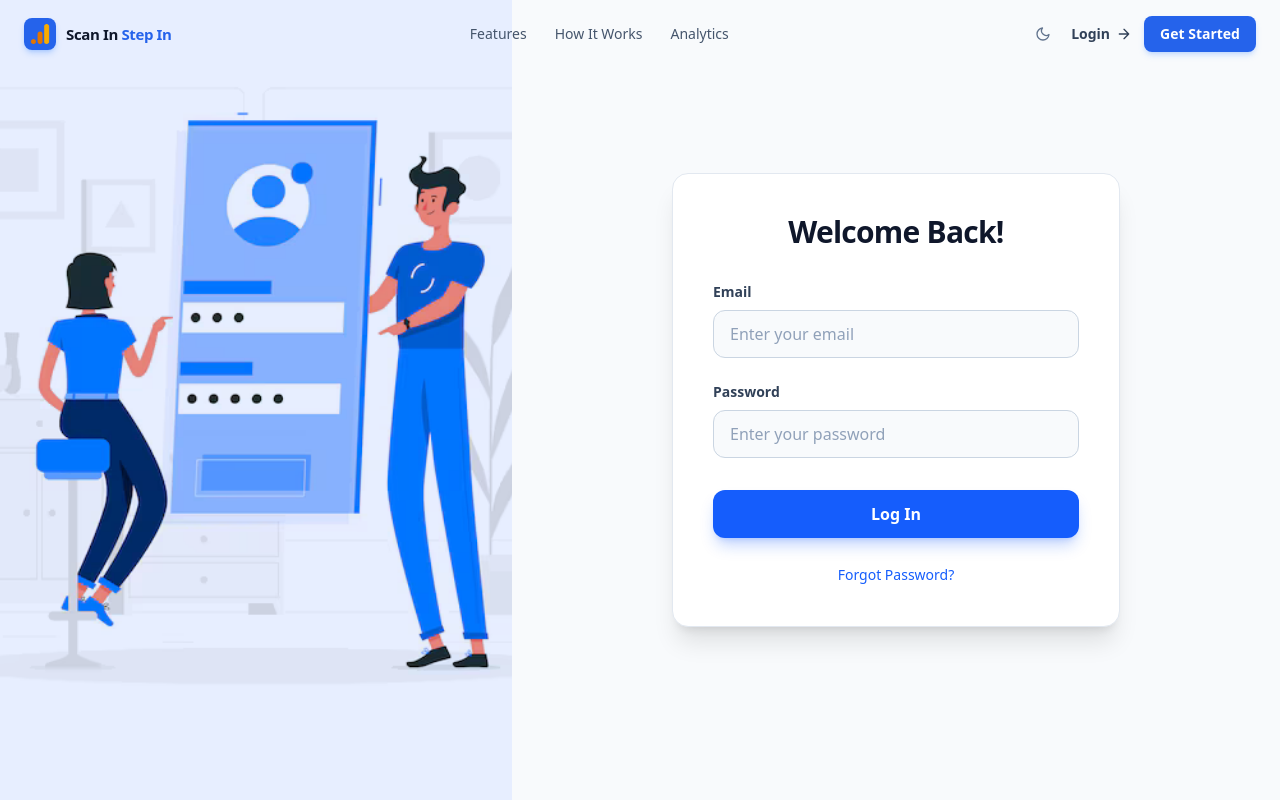
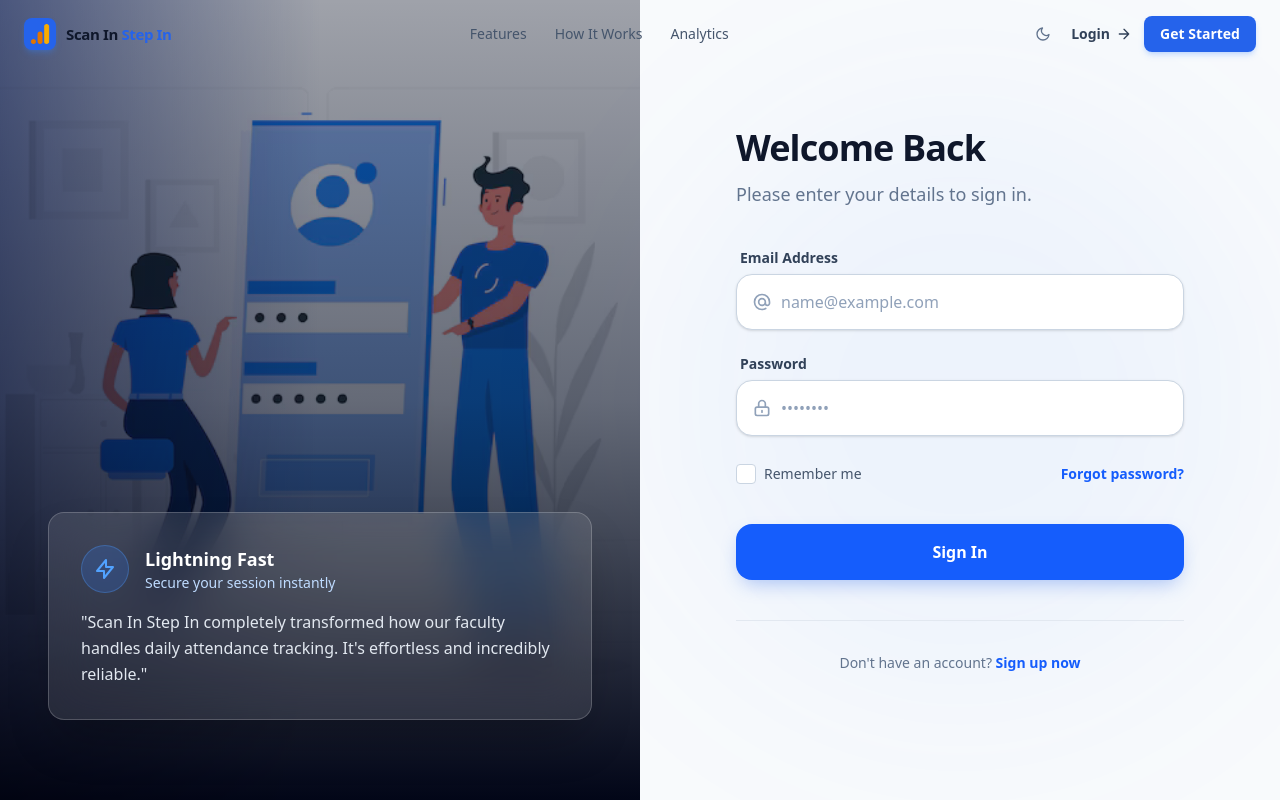
Before and after one commit to lisencetoKILL/ZONO, a React (Vite) app in the folder frontend/: page /login in a window 1280 px wide. Built offline with nearby package versions, Linux system fonts and the light colour scheme.

Commit message:
login page UI changed

```diff
--- a/frontend/src/components/loginPage.jsx
+++ b/frontend/src/components/loginPage.jsx
@@ -25,64 +25,132 @@ const LoginPage = () => {
     }
 
     return (
-        <div className="bg-white dark:bg-[#020617] text-[#0F172A] dark:text-[#E2E8F0] min-h-screen flex flex-col lg:flex-row transition-colors duration-300">
+        <div className="bg-[#F8FAFC] dark:bg-[#020617] text-[#0F172A] dark:text-[#E2E8F0] min-h-screen flex flex-col lg:flex-row transition-colors duration-300">
             <Navbar />
 
             {/* Left Image Side (hidden on small screens) */}
-            <div className="hidden lg:flex lg:w-2/5 justify-start items-center relative overflow-hidden">
-                <div className="absolute inset-0 bg-blue-600/10 mix-blend-multiply dark:mix-blend-overlay z-10" />
+            <div className="hidden lg:flex lg:w-[45%] xl:w-[50%] justify-center items-center relative overflow-hidden bg-slate-900">
+                {/* Complex overlay and gradients for premium feel */}
+                <div className="absolute inset-0 z-10 bg-gradient-to-t from-slate-950 via-slate-900/40 to-transparent"></div>
+                <div className="absolute inset-0 z-10 bg-gradient-to-r from-blue-900/60 via-transparent to-transparent mix-blend-multiply"></div>
+
                 <img
                     src={loginImg}
                     alt="Login Illustration"
-                    className="object-cover h-full w-full dark:opacity-80 transition-opacity"
+                    className="object-cover h-full w-full opacity-60 dark:opacity-40 transition-opacity duration-700 hover:scale-105"
                 />
+
+                {/* Glassmorphic feature highlight over the image */}
+                <div className="absolute bottom-20 left-12 right-12 z-20">
+                    <div className="bg-white/10 dark:bg-black/20 backdrop-blur-xl border border-white/20 dark:border-white/10 rounded-2xl p-8 shadow-2xl">
+                        <div className="flex items-center gap-4 mb-4">
+                            <div className="w-12 h-12 rounded-full bg-blue-500/20 flex items-center justify-center border border-blue-400/30">
+                                <svg className="w-6 h-6 text-blue-400" fill="none" stroke="currentColor" strokeWidth="2" viewBox="0 0 24 24">
+                                    <path strokeLinecap="round" strokeLinejoin="round" d="M13 10V3L4 14h7v7l9-11h-7z" />
+                                </svg>
+                            </div>
+                            <div>
+                                <h3 className="text-white font-bold text-lg">Lightning Fast</h3>
+                                <p className="text-blue-200 text-sm">Secure your session instantly</p>
+                            </div>
+                        </div>
+                        <p className="text-slate-200 leading-relaxed font-medium">
+                            "Scan In Step In completely transformed how our faculty handles daily attendance tracking. It's effortless and incredibly reliable."
+                        </p>
+                    </div>
+                </div>
             </div>
 
             {/* Right Form Side */}
-            <div className="flex-1 flex justify-center items-center bg-[#F8FAFC] dark:bg-[#020617] px-6 py-24 sm:px-12 transition-colors duration-300">
-                <div className="w-full max-w-md p-8 sm:p-10 bg-white dark:bg-slate-900 shadow-xl dark:shadow-slate-950/50 border border-slate-200 dark:border-slate-800 rounded-2xl transition-colors">
-                    <h2 className="text-3xl font-bold tracking-tight text-center mb-8 text-slate-900 dark:text-white">Welcome Back!</h2>
+            <div className="flex-1 flex justify-center items-center relative px-6 py-24 sm:px-12 lg:px-20 transition-colors duration-300">
+
+                {/* Subtle background glow */}
+                <div className="absolute top-1/2 left-1/2 -translate-x-1/2 -translate-y-1/2 w-[600px] h-[600px] bg-blue-500/5 dark:bg-blue-600/5 blur-[100px] rounded-full pointer-events-none"></div>
+
+                <div className="w-full max-w-md relative z-10">
+                    <div className="mb-10 text-center lg:text-left">
+                        <h2 className="text-4xl font-extrabold tracking-tight text-slate-900 dark:text-white mb-3">
+                            Welcome Back
+                        </h2>
+                        <p className="text-slate-500 dark:text-slate-400 text-lg">
+                            Please enter your details to sign in.
+                        </p>
+                    </div>
 
                     <form onSubmit={handleSubmit} className="space-y-6">
-                        <div>
-                            <label className="block text-slate-700 dark:text-slate-300 text-sm font-semibold mb-2" htmlFor="email">
-                                Email
+                        <div className="space-y-1.5">
+                            <label className="block text-slate-700 dark:text-slate-300 text-sm font-bold ml-1" htmlFor="email">
+                                Email Address
                             </label>
+                            <div className="relative">
+                                <span className="absolute inset-y-0 left-0 flex items-center pl-4 text-slate-400">
+                                    <svg className="w-5 h-5" fill="none" stroke="currentColor" strokeWidth="2" viewBox="0 0 24 24">
+                                        <path strokeLinecap="round" strokeLinejoin="round" d="M16 12a4 4 0 10-8 0 4 4 0 008 0zm0 0v1.5a2.5 2.5 0 005 0V12a9 9 0 10-9 9m4.5-1.206a8.959 8.959 0 01-4.5 1.207" />
+                                    </svg>
+                                </span>
                                 <input
-                                className="w-full px-4 h-12 rounded-xl border border-slate-300 dark:border-slate-700 bg-slate-50 dark:bg-slate-800/50 text-slate-900 dark:text-slate-100 placeholder-slate-400 dark:placeholder-slate-500 focus:outline-none focus:ring-2 focus:ring-blue-500 dark:focus:ring-blue-400 transition-all"
+                                    className="w-full pl-11 pr-4 h-14 rounded-2xl border border-slate-300 dark:border-slate-700 bg-white dark:bg-slate-900/50 text-slate-900 dark:text-slate-100 placeholder-slate-400 dark:placeholder-slate-500 focus:outline-none focus:border-blue-500 dark:focus:border-blue-500 focus:ring-4 focus:ring-blue-500/10 transition-all shadow-sm"
                                     id="email"
                                     type="email"
-                                placeholder="Enter your email"
+                                    placeholder="name@example.com"
                                     required
                                     onChange={(e) => setEmail(e.target.value)}
                                 />
                             </div>
+                        </div>
 
-                        <div>
-                            <label className="block text-slate-700 dark:text-slate-300 text-sm font-semibold mb-2" htmlFor="password">
+                        <div className="space-y-1.5">
+                            <label className="block text-slate-700 dark:text-slate-300 text-sm font-bold ml-1" htmlFor="password">
                                 Password
                             </label>
+                            <div className="relative">
+                                <span className="absolute inset-y-0 left-0 flex items-center pl-4 text-slate-400">
+                                    <svg className="w-5 h-5" fill="none" stroke="currentColor" strokeWidth="2" viewBox="0 0 24 24">
+                                        <path strokeLinecap="round" strokeLinejoin="round" d="M12 15v2m-6 4h12a2 2 0 002-2v-6a2 2 0 00-2-2H6a2 2 0 00-2 2v6a2 2 0 002 2zm10-10V7a4 4 0 00-8 0v4h8z" />
+                                    </svg>
+                                </span>
                                 <input
-                                className="w-full px-4 h-12 rounded-xl border border-slate-300 dark:border-slate-700 bg-slate-50 dark:bg-slate-800/50 text-slate-900 dark:text-slate-100 placeholder-slate-400 dark:placeholder-slate-500 focus:outline-none focus:ring-2 focus:ring-blue-500 dark:focus:ring-blue-400 transition-all"
+                                    className="w-full pl-11 pr-4 h-14 rounded-2xl border border-slate-300 dark:border-slate-700 bg-white dark:bg-slate-900/50 text-slate-900 dark:text-slate-100 placeholder-slate-400 dark:placeholder-slate-500 focus:outline-none focus:border-blue-500 dark:focus:border-blue-500 focus:ring-4 focus:ring-blue-500/10 transition-all shadow-sm"
                                     id="password"
                                     type="password"
-                                placeholder="Enter your password"
+                                    placeholder="••••••••"
                                     required
                                     onChange={(e) => setPassword(e.target.value)}
                                 />
                             </div>
+                        </div>
 
-                        <div className="pt-2">
-                            <button className="w-full inline-flex items-center justify-center bg-blue-600 hover:bg-blue-500 text-white font-bold h-12 rounded-xl transition-all shadow-lg shadow-blue-600/25 active:scale-[0.98]" type="submit">
-                                Log In
+                        <div className="flex items-center justify-between pt-1">
+                            <label className="flex items-center gap-2 cursor-pointer group">
+                                <div className="relative flex items-center justify-center">
+                                    <input type="checkbox" className="peer w-5 h-5 cursor-pointer appearance-none rounded border border-slate-300 dark:border-slate-600 checked:bg-blue-600 checked:border-blue-600 focus:outline-none focus:ring-2 focus:ring-blue-500/30 focus:ring-offset-1 dark:focus:ring-offset-slate-900 transition-all bg-white dark:bg-slate-800" />
+                                    <svg className="absolute w-3 h-3 text-white pointer-events-none opacity-0 peer-checked:opacity-100 transition-opacity" fill="none" viewBox="0 0 24 24" stroke="currentColor" strokeWidth="3">
+                                        <path strokeLinecap="round" strokeLinejoin="round" d="M5 13l4 4L19 7" />
+                                    </svg>
+                                </div>
+                                <span className="text-sm font-medium text-slate-600 dark:text-slate-400 group-hover:text-slate-900 dark:group-hover:text-white transition-colors">Remember me</span>
+                            </label>
+
+                            <button type="button" className="text-sm font-bold text-blue-600 dark:text-blue-400 hover:text-blue-700 dark:hover:text-blue-300 transition-colors">
+                                Forgot password?
+                            </button>
+                        </div>
+
+                        <div className="pt-4">
+                            <button className="w-full inline-flex items-center justify-center bg-blue-600 hover:bg-blue-500 text-white font-bold h-14 rounded-2xl transition-all shadow-[0_8px_20px_-6px_rgba(37,99,235,0.4)] hover:shadow-[0_12px_24px_-8px_rgba(37,99,235,0.5)] active:scale-[0.98]" type="submit">
+                                Sign In
                             </button>
                         </div>
                     </form>
 
-                    <div className="text-center mt-6">
-                        <button className="text-sm font-medium text-blue-600 dark:text-blue-400 hover:underline transition-colors">
-                            Forgot Password?
-                        </button>
+                    {/* Footer Auth Options */}
+                    <div className="mt-10 pt-8 border-t border-slate-200 dark:border-slate-800 text-center">
+                        <p className="text-sm font-medium text-slate-500 dark:text-slate-400">
+                            Don't have an account?{' '}
+                            <a href="/register" className="text-blue-600 dark:text-blue-400 font-bold hover:underline">
+                                Sign up now
+                            </a>
+                        </p>
                     </div>
                 </div>
             </div>
```
Lines whose indentation alone changed are shown as unchanged.
